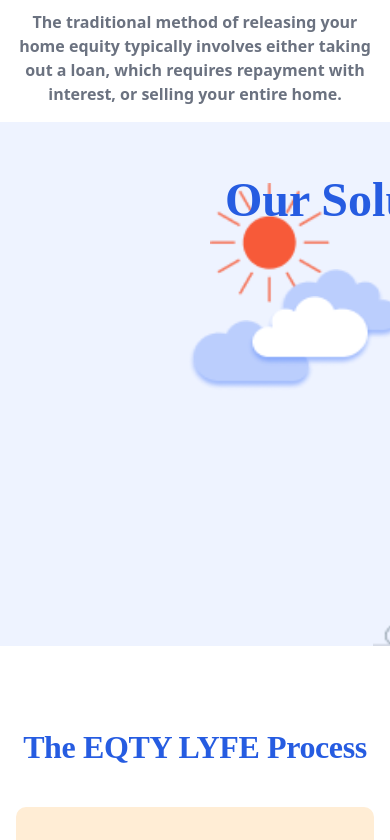
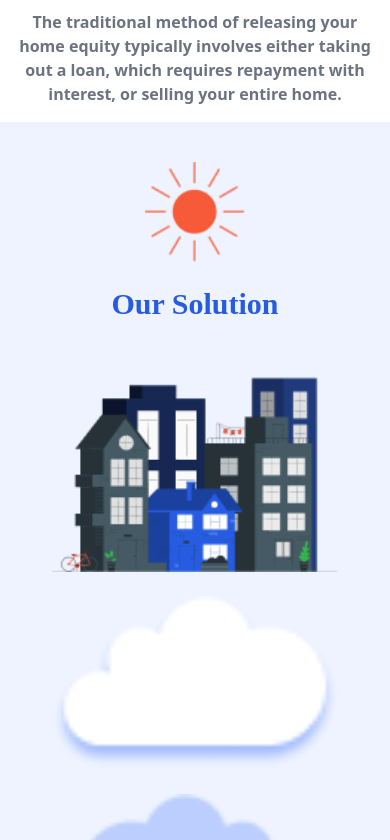
Before and after one commit to mdmoghnishah/EQTYLYFE, a React (Vite) app: page /why-eqtylyfe in a window 390 px wide. Shown: the part 1021-1861 px from the top of the page. Built offline with nearby package versions, Linux system fonts and the light colour scheme.

Commit message:
updated m-responsiveness

```diff
--- a/src/components/Header.jsx
+++ b/src/components/Header.jsx
@@ -139,93 +139,91 @@
                 <div
                     id="solution"
                     ref={solutionRef}
-                    className="relative w-full h-[524px] bg-[#EEF3FF] flex justify-center items-center"
+                    className="relative w-full bg-[#EEF3FF] flex justify-center items-center min-h-[524px] md:h-[524px] py-10"
                 >
-                    {/* Sun image inside this section */}
-                    {/* Sun Image */}
+                    {/* Mobile Responsive Container */}
+                    <div className="flex flex-col items-center justify-center w-full md:hidden gap-6 px-4">
+                        <img src={Sun} alt="Sun" className="w-[100px] sm:w-[120px]" />
+
+                        <h2 className="text-3xl font-semibold text-[#265CE1] font-['IBM_Plex_Serif'] text-center">
+                            Our Solution
+                        </h2>
+
+                        <img src={pana} alt="Descriptive Alt" className="w-[80%]" />
+                        <img src={cloudVector} alt="Cloud" className="w-[80%]" />
+                        <img src={vector} alt="Vector" className="w-[70%]" />
+                        <img src={whiteCloud} alt="White Cloud" className="w-[80%]" />
+
+                        <div className="flex flex-col items-center text-center">
+                            <h2 className="text-xl font-bold text-[#265CE1] font-['IBM_Plex_Serif'] mb-2">
+                                Lump Sum
+                            </h2>
+                            <p className="text-sm text-[#265CE1] font-inter max-w-[300px]">
+                                Many homeowners have untapped home value and worry about accessing their equity. EQTY LYFE helps you liquidate your equity and turn it into cash to achieve your financial goals.
+                            </p>
+                        </div>
+                    </div>
+
+                    {/* Desktop Version */}
+                    <div className="hidden md:flex w-full h-full items-center justify-center relative">
                         <img
                             src={Sun}
                             alt="Sun"
                             className="absolute top-[61px] right-[60px] w-[120px] sm:w-[148px] sm:h-[148px]"
                         />
 
-                    <div
-                        style={{
-                            width: "291px",
-                            height: "48px",
-                            position: "absolute",
-                            top: "54px",
-                            left: "213px",
-
-                            fontFamily: "'IBM Plex Serif', serif",
-                            fontWeight: 600,
-                            fontSize: "48px",
-                            lineHeight: "48px",
-                            letterSpacing: "-1.2%",
-                            color: "#265CE1",
-                            display: "flex",
-                            alignItems: "center",
-                            justifyContent: "center",
-                        }}
-                    >
+                        <div className="absolute top-[54px] left-[213px] w-[291px] h-[48px] text-[48px] font-semibold leading-[48px] tracking-[-0.012em] text-[#265CE1] font-['IBM_Plex_Serif'] flex items-center justify-center">
                             Our Solution
                         </div>
 
-
                         <img
                             src={pana}
-                        alt="Descriptive Alt Text"
-                        className="absolute w-[383px] h-[301.9px] top-[222px] left-[373px] opacity-100 rotate-0"
+                            alt="Descriptive Alt"
+                            className="absolute w-[383px] h-[259.9px] top-[222px] left-[373px]"
                         />
                         <img
                             src={vector}
-                        alt="Descriptive Alt"
-                        className="absolute w-[126px] h-[71px] top-[198px] left-[188px] opacity-100 "
+                            alt="Vector"
+                            className="absolute w-[126px] h-[71px] top-[198px] left-[188px]"
                         />
                         <img
                             src={vector}
-                        alt="Descriptive Alt"
-                        className="absolute w-[126px] h-[71px] top-[147px] left-[278px] opacity-100 "
+                            alt="Vector"
+                            className="absolute w-[126px] h-[71px] top-[147px] left-[278px]"
                         />
                         <img
                             src={cloudVector}
-                        alt="Descriptive Alt"
-                        className="absolute w-[126px] h-[71px] top-[174px] left-[247px] opacity-100 rotate180"
-                    />
-
-
-                    <img
-                        src={vector}
-                        alt="Descriptive Alt"
-                        className="absolute w-[126px] h-[71px] top-[161px] left-[790px] opacity-100 "
+                            alt="Cloud"
+                            className="absolute w-[126px] h-[71px] top-[174px] left-[247px]  rotate-360"
                         />
                         <img
                             src={vector}
-                        alt="Descriptive Alt"
-                        className="absolute w-[126px] h-[71px] top-[218px] left-[1085px] opacity-100 "
+                            alt="Vector"
+                            className="absolute w-[126px] h-[71px] top-[161px] left-[790px]"
                         />
-
+                        <img
+                            src={vector}
+                            alt="Vector"
+                            className="absolute w-[126px] h-[71px] top-[218px] left-[1085px]"
+                        />
                         <img
                             src={whiteCloud}
-                        alt="Descriptive Alt"
-                        className="absolute w-[332px] h-[182px] top-[143px] left-[817px] opacity-100"
+                            alt="White Cloud"
+                            className="absolute  w-[332px] h-[182px] top-[143px] left-[817px]"
                         />
 
                         <div className="absolute top-[190px] left-[850px] flex flex-col items-center text-center z-10">
-                        <h2 className="w-[150px] h-[36px] text-[var(--Main-Color,#265CE1)] text-[28px] font-bold font-['IBM_Plex_Serif'] leading-[100%] flex items-center justify-center">
+                            <h2 className="w-[150px] h-[36px] text-[#265CE1] text-[28px] font-bold font-['IBM_Plex_Serif'] leading-[100%] flex items-center justify-center">
                                 Lump Sum
                             </h2>
-
                             <div className="w-[225px] h-[75px] mt-2 text-[#265CE1] font-inter font-normal text-[12px] leading-[100%]">
                                 Many homeowners have untapped home value and worry about accessing their equity.
                                 EQTY LYFE helps you liquidate your equity and turn it into cash to achieve your financial goals.
                             </div>
                         </div>
+                    </div>
+                </div>
 
-
-
-
-                </div>
 
                 {/* ========== Layer 3: EQTY LYFE Section Placeholder ========== */}
                 <div
```
Lines whose indentation alone changed are shown as unchanged.
